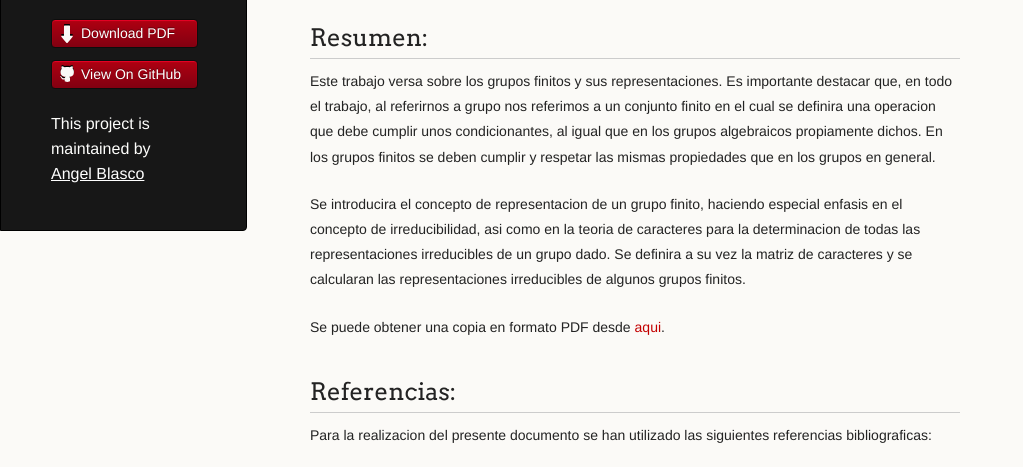
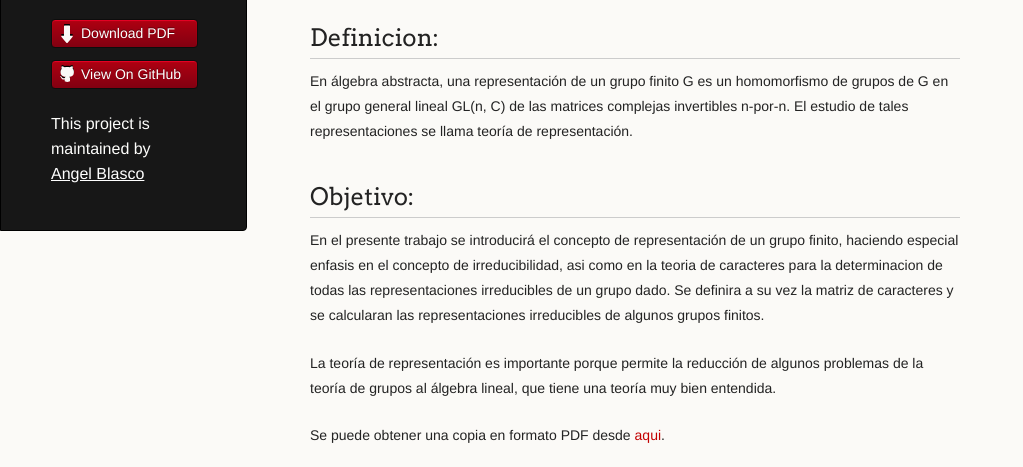
Before and after one commit to angelblasco/rlweb, a plain HTML site: page index.html in a window 1280 px wide. Shown: the part 325-792 px from the top of the page, without its empty margins (0-1023 px from the left). Drawn offline with Linux system fonts and the light colour scheme.

Commit message:
actualizaciones de contenido

```diff
--- a/index.html
+++ b/index.html
@@ -43,15 +43,19 @@
       <section>
         <h1>Representaciones Lineales de Grupos Finitos.</h1>
 <h2>Contenido:</h2>
-<p>Trabajo final de Grado en Ciencias Matematicas por la UNED</p>
+<p>Trabajo final de Grado en Ciencias Matematicas por la UNED.</p>
 <p>Realizado por <a href="https://www.researchgate.net/profile/Angel_Blasco_Munoz2">Angel Blasco</a> y
 dirigido por el <a href="http://portal.uned.es/portal/page?_pageid=93,708575&_dad=portal&_schema=PORTAL">Dr. Javier Perez Alvarez</a> del Dpto. de Matematicas
 Fundamentales de la <a href="https://www.uned.es/universidad/">UNED</a>.</p>
-<h2>Resumen:</h2>
-<p>Este trabajo versa sobre los grupos finitos y sus representaciones. Es importante destacar que, en todo el trabajo, al referirnos a grupo nos referimos a un conjunto finito en el cual se definira una operacion que debe cumplir unos condicionantes, al igual que en los grupos algebraicos propiamente dichos. En los grupos finitos se deben cumplir y respetar las mismas propiedades que en los grupos en general.
+<h2>Definicion:</h2>
+<p>En álgebra abstracta, una representación de un grupo finito G es un homomorfismo de grupos
+ de G en el grupo general lineal GL(n, C) de las matrices complejas invertibles n-por-n. El estudio de tales
+ representaciones se llama teoría de representación.
  </p>
-<p>Se introducira el concepto de representacion de un grupo finito, haciendo especial enfasis en el concepto de irreducibilidad, asi como en la teoria de caracteres para la determinacion de todas las representaciones irreducibles de un grupo dado. Se definira a su vez la matriz de caracteres y se calcularan las representaciones irreducibles de algunos grupos finitos.
+ <h2>Objetivo:</h2>
+<p>En el presente trabajo se introducirá el concepto de representación de un grupo finito, haciendo especial enfasis en el concepto de irreducibilidad, asi como en la teoria de caracteres para la determinacion de todas las representaciones irreducibles de un grupo dado. Se definira a su vez la matriz de caracteres y se calcularan las representaciones irreducibles de algunos grupos finitos.
  </p>
+ <p>La teoría de representación es importante porque permite la reducción de algunos problemas de la teoría de grupos al álgebra lineal, que tiene una teoría muy bien entendida.</p>
 <p>Se puede obtener una copia en formato PDF desde <a href="docs/tfg.pdf">aqui</a>.</p>
 <h2>Referencias:</h2>
 <p>Para la realizacion del presente documento se han utilizado las siguientes referencias bibliograficas:</p>
```
